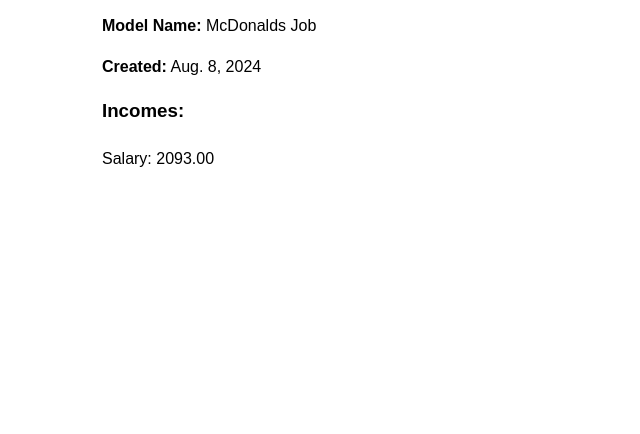
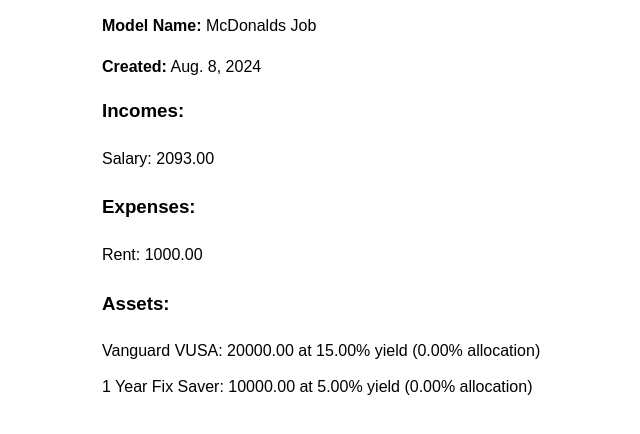
Before and after one commit to absurdity9/wealthbuildr, a Django app: a page that uses personalfinance/templates/published_page.html in a window 1280 px wide. Shown: the part 187-621 px from the top of the page, without its empty margins (138-778 px from the left). Run offline with Django 4.2, Linux system fonts and the light colour scheme; a user stored in the database is signed in; data comes from the database, SQL or seed files in the repository; both versions use the stored data as it was after the commit.

Commit message:
+shared pages show expenses, assets too

```diff
--- a/personalfinance/models.py
+++ b/personalfinance/models.py
@@ -18,7 +18,6 @@ class FModel(models.Model):
         constraints = [
             models.UniqueConstraint(fields=['user', 'fmodel_name'], name='unique_fmodel_per_user')
         ]
-
 
 class Income(models.Model):
     id = models.IntegerField(primary_key=True)
--- a/personalfinance/templates/published_page.html
+++ b/personalfinance/templates/published_page.html
@@ -17,17 +17,17 @@
             max-width: 800px;
             margin: 0 auto;
         }
-        .details, .incomes {
+        .details, .incomes, .expenses, .assets {
             margin-bottom: 20px;
         }
-        .details p, .incomes ul {
+        .details p, .incomes ul, .expenses ul, .assets ul {
             line-height: 1.6;
         }
-        .incomes ul {
+        ul {
             list-style-type: none;
             padding: 0;
         }
-        .incomes li {
+        li {
             padding: 5px 0;
         }
     </style>
@@ -54,6 +54,28 @@
                 {% endfor %}
             </ul>
         </div>
+
+        <div class="expenses">
+            <h3>Expenses:</h3>
+            <ul>
+                {% for expense in expenses %}
+                    <li>{{ expense.expense_name }}: {{ expense.value }}</li>
+                {% empty %}
+                    <li>No expense records available.</li>
+                {% endfor %}
+            </ul>
+        </div>
+
+        <div class="assets">
+            <h3>Assets:</h3>
+            <ul>
+                {% for asset in assets %}
+                    <li>{{ asset.asset_name }}: {{ asset.principle_amount }} at {{ asset.yield_rate }}% yield ({{ asset.allocation_pct }}% allocation)</li>
+                {% empty %}
+                    <li>No asset records available.</li>
+                {% endfor %}
+            </ul>
+        </div>
     </div>
 </body>
 </html>
--- a/personalfinance/views.py
+++ b/personalfinance/views.py
@@ -414,17 +414,28 @@ def edit_fmodel(request, fmodel_id):
 def published_page_view(request, slug):
     published_page = get_object_or_404(PublishedPage, slug=slug)
 
+    # Check if the page is public or if the user has permission to view it
     if not published_page.is_public:
         if not request.user.is_authenticated or published_page.fmodel.user != request.user:
             return HttpResponseForbidden("You do not have permission to view this page.")
 
+    # Fetching related data
+    incomes = published_page.fmodel.income_set.all()
+    expenses = published_page.fmodel.expense_set.all()
+    assets = published_page.fmodel.asset_set.all()
+
+    # Preparing the context to pass to the template
     context = {
         'published_page': published_page,
         'fmodel': published_page.fmodel,
-        'incomes': published_page.fmodel.income_set.all(),
+        'incomes': incomes,
+        'expenses': expenses,
+        'assets': assets,
     }
 
+    # Render the template with the context data
     return render(request, 'published_page.html', context)
+
 
 @csrf_exempt
 @require_http_methods(["POST"])
```
Also changed, not shown: db.sqlite3.
